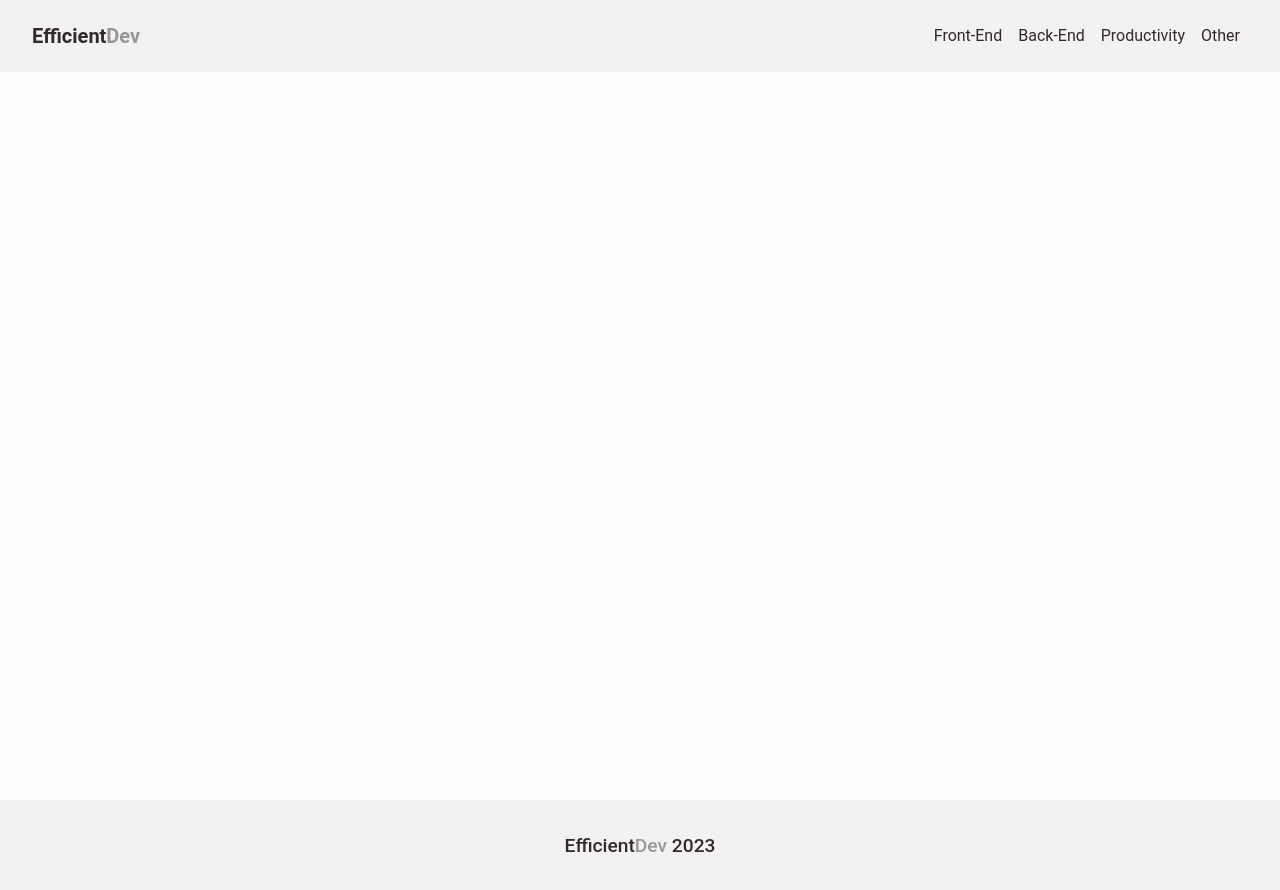
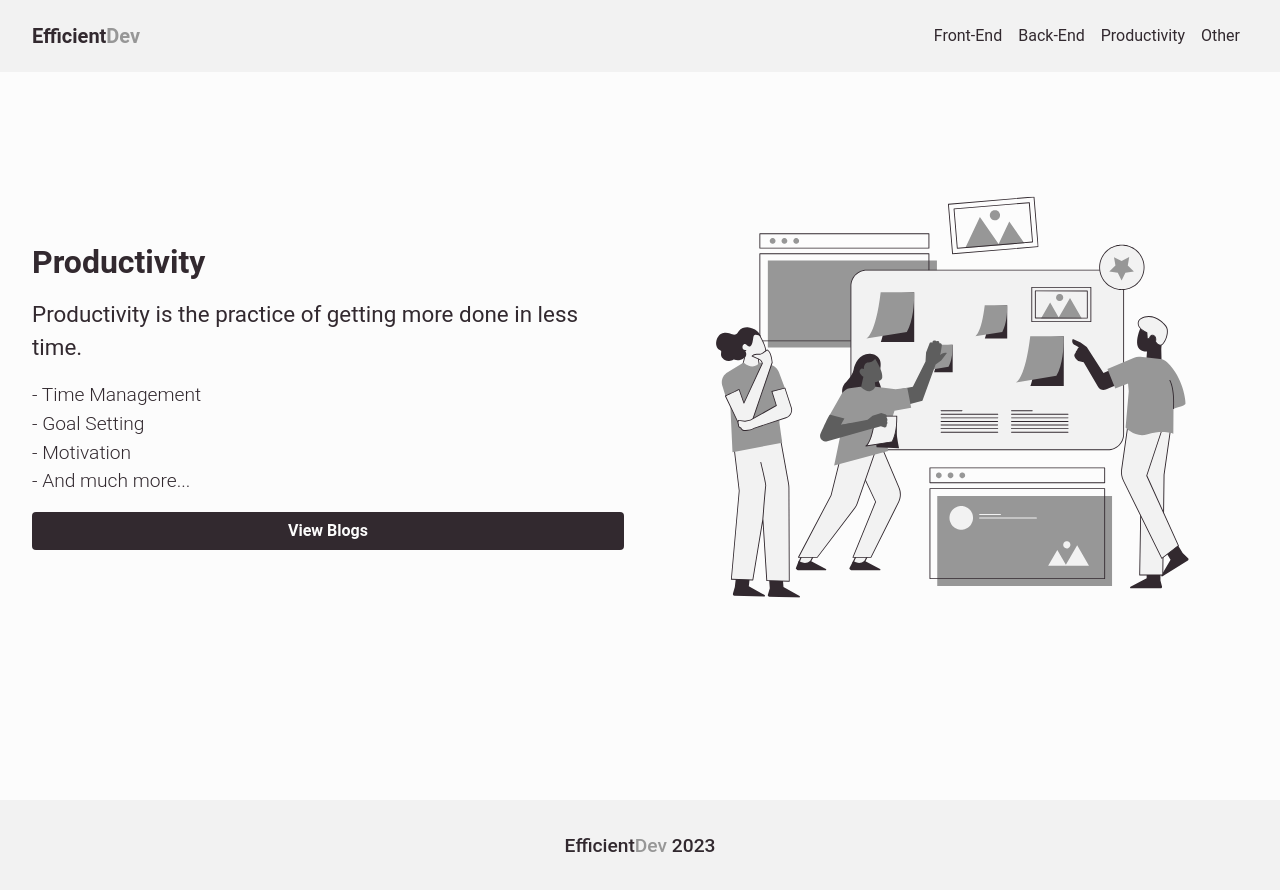
Before and after one commit to JacobBowlware/EfficientDev, a React (Create React App) app: page /blogs/productivity in a window 1280 px wide. Shown: the top 890 px of the page. Built offline with nearby package versions, Linux system fonts and the light colour scheme.

Commit message:
Implement productivity hero element.

```diff
--- a/src/pages/Productivity.tsx
+++ b/src/pages/Productivity.tsx
@@ -1,10 +1,38 @@
+import ProductivityImg from '../assets/ProductivityImg.svg';
 
 const Productivity = () => {
     return (
         <div className="blog-page">
             <div className="web-section-cont">
-                <div className="web-section">
-
+                <div className="web-section-grid home-hero">
+                    <div className="web-section-grid__item">
+                        <h1 className="web-section-header">
+                            Productivity
+                        </h1>
+                        <p className="web-section__item-text home-hero-body">
+                            Productivity is the practice of getting more done in less time.
+                        </p>
+                        <ul className="web-section__list">
+                            <li className="web-section__list-item">
+                                - Time Management
+                            </li>
+                            <li className="web-section__list-item">
+                                - Goal Setting
+                            </li>
+                            <li className="web-section__list-item">
+                                - Motivation
+                            </li>
+                            <li className="web-section__list-item">
+                                - And much more...
+                            </li>
+                        </ul>
+                        <a className="btn web-section-btn home-hero__btn" href="/blogs/backend/#blogs">
+                            View Blogs
+                        </a>
+                    </div>
+                    <div className="web-section-grid__item">
+                        <img className="web-section__item-img" src={ProductivityImg} alt="" />
+                    </div>
                 </div>
             </div>
         </div>
```
